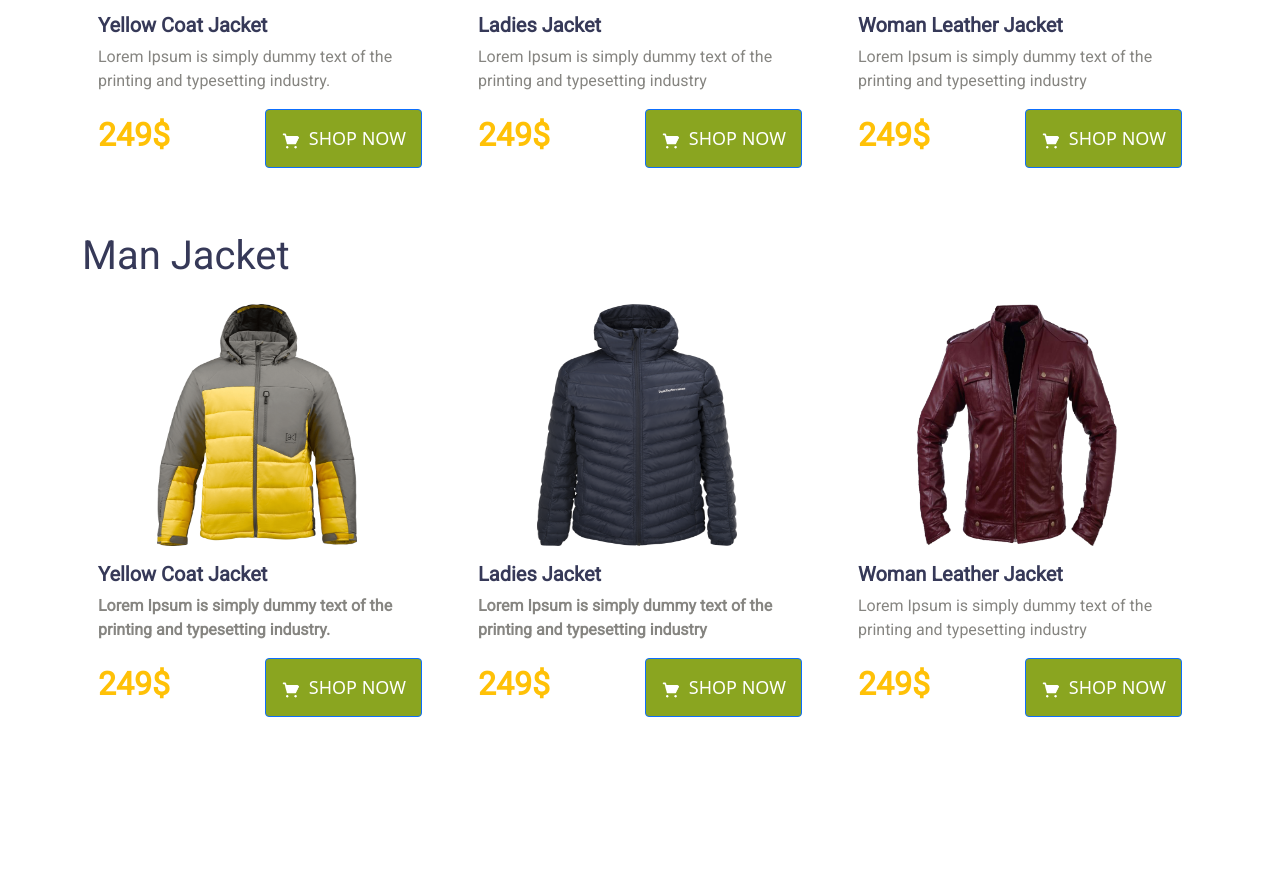
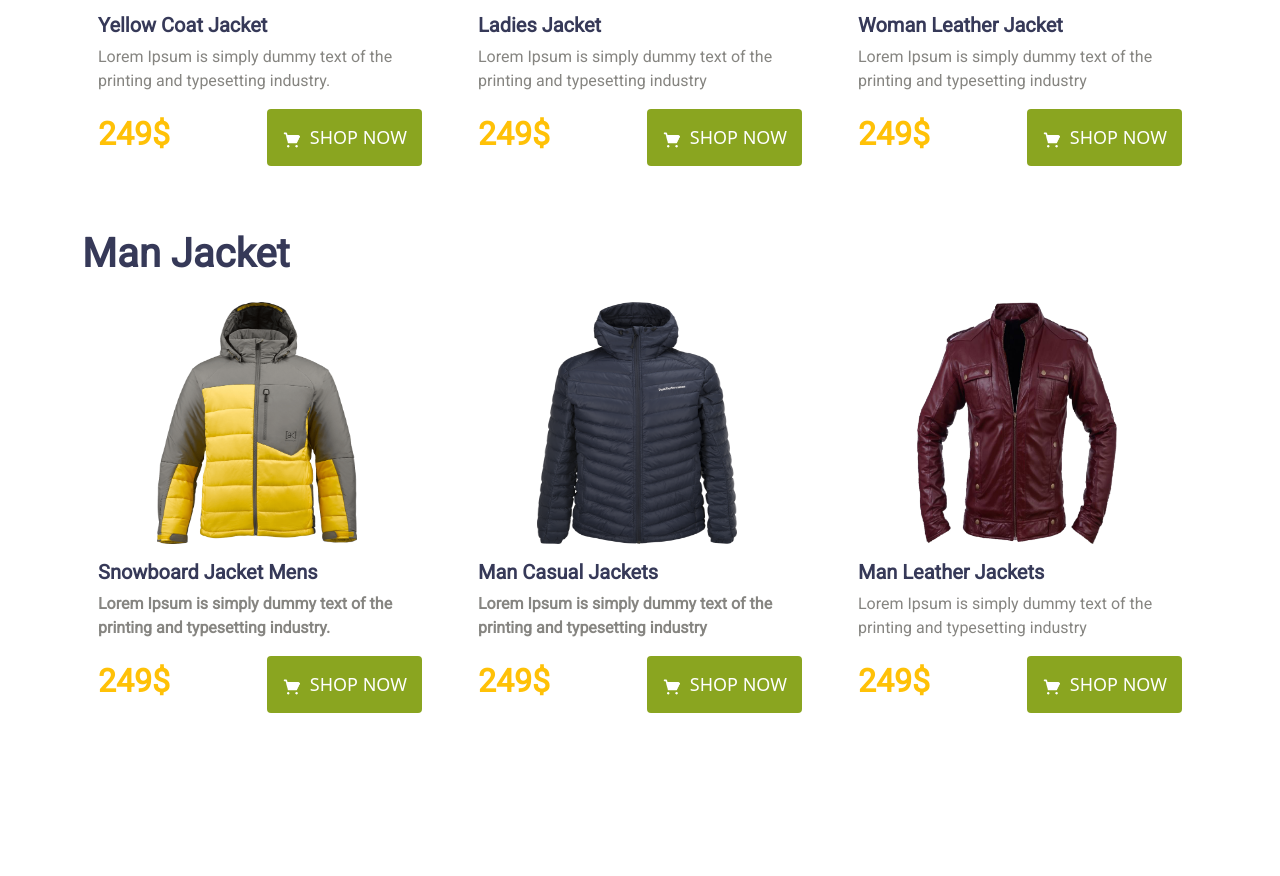
Before and after one commit to rangerbd/penguin-ecommerce, a plain HTML site: page index.html in a window 1280 px wide. Shown: the part 988-1864 px from the top of the page. Drawn offline with nearby package versions, Linux system fonts and the light colour scheme.

Commit message:
font modify

```diff
--- a/index.html
+++ b/index.html
@@ -76,7 +76,7 @@
     <!--------womans jacket------->
 
     <section class="container mt-5">
-      <h1>WOMANS JACKET</h1>
+      <h1 class="fw-bold">WOMANS JACKET</h1>
       <div class="mt-3">
         <div class="row row-cols-1 row-cols-md-3 g-4">
           <div class="col">
@@ -91,7 +91,7 @@
                   <div class="d-flex justify-content-between align-items-center">
                     <h2 class="fw-bold text-warning ">249$</h2>
 
-                      <div class="btn btn-primary "><img class="cart-logo" src="images/Logo, Icon/shopping-cart 1.png">SHOP NOW</div>
+                      <div class="btn btn-primary border-0"><img class="cart-logo" src="images/Logo, Icon/shopping-cart 1.png">SHOP NOW</div>
 
 
                   </div>
@@ -108,7 +108,7 @@
                   printing and typesetting industry</p>
                   <div class="d-flex justify-content-between align-items-center">
                     <h2 class="fw-bold text-warning ">249$</h2>
-                    <div class="btn btn-primary"><img class="cart-logo"src="images/Logo, Icon/shopping-cart 1.png">SHOP NOW</div>
+                    <div class="btn btn-primary border-0"><img class="cart-logo"src="images/Logo, Icon/shopping-cart 1.png">SHOP NOW</div>
                   </div>
               </div>
             </div>
@@ -124,7 +124,7 @@
 
                   <div class="d-flex justify-content-between align-items-center">
                     <h2 class="fw-bold text-warning ">249$</h2>
-                    <div class="btn btn-primary"><img class="cart-logo"src="images/Logo, Icon/shopping-cart 1.png">SHOP NOW</div>
+                    <div class="btn btn-primary border-0"><img class="cart-logo"src="images/Logo, Icon/shopping-cart 1.png">SHOP NOW</div>
                   </div>
               </div>
             </div>
@@ -136,21 +136,21 @@
     </section>
 
     <section class="container mt-5">
-      <h1>Man Jacket</h1>
+      <h1 class="fw-bold">Man Jacket</h1>
       <div class="mt-3">
         <div class="row row-cols-1 row-cols-md-3 g-4 ">
           <div class="col">
             <div class="card h-100 mborder">
               <img src="images/Image/image 11.png" class="card-img-top resz pt-2" alt="...">
               <div class="card-body">
-                <h5 class="card-title fw-bold">Yellow Coat Jacket</h5>
+                <h5 class="card-title fw-bold">Snowboard Jacket Mens</h5>
                 <p class="card-text fw-bold">Lorem Ipsum is simply dummy text of the
 
                   printing and typesetting industry.</p>
 
                   <div class="d-flex justify-content-between align-items-center">
                     <h2 class="fw-bold text-warning ">249$</h2>
-                    <div class="btn btn-primary"><img class="cart-logo"src="images/Logo, Icon/shopping-cart 1.png">SHOP NOW</div>
+                    <div class="btn btn-primary border-0"><img class="cart-logo"src="images/Logo, Icon/shopping-cart 1.png">SHOP NOW</div>
                   </div>
               </div>
             </div>
@@ -159,13 +159,13 @@
             <div class="card h-100 mborder">
               <img src="images/Image/toppng 1.png" class="card-img-top resz pt-2" alt="...">
               <div class="card-body">
-                <h5 class="card-title fw-bold">Ladies Jacket</h5>
+                <h5 class="card-title fw-bold">Man Casual Jackets</h5>
                 <p class="card-text fw-bold">Lorem Ipsum is simply dummy text of the
 
                   printing and typesetting industry</p>
                   <div class="d-flex justify-content-between align-items-center">
                     <h2 class="fw-bold text-warning ">249$</h2>
-                    <div class="btn btn-primary"><img class="cart-logo"src="images/Logo, Icon/shopping-cart 1.png">SHOP NOW</div>
+                    <div class="btn btn-primary border-0"><img class="cart-logo"src="images/Logo, Icon/shopping-cart 1.png">SHOP NOW</div>
                   </div>
               </div>
             </div>
@@ -174,14 +174,14 @@
             <div class="card h-100 mborder">
               <img src="images/Image/vippng 1.png" class="card-img-top resz pt-2" alt="...">
               <div class="card-body">
-                <h5 class="card-title fw-bold">Woman Leather Jacket</h5>
+                <h5 class="card-title fw-bold">Man Leather Jackets</h5>
                 <p class="card-text">Lorem Ipsum is simply dummy text of the
 
                   printing and typesetting industry</p>
 
                   <div class="d-flex justify-content-between align-items-center">
                     <h2 class="fw-bold text-warning ">249$</h2>
-                    <div class="btn btn-primary"><img class="cart-logo"src="images/Logo, Icon/shopping-cart 1.png">SHOP NOW</div>
+                    <div class="btn btn-primary border-0"><img class="cart-logo"src="images/Logo, Icon/shopping-cart 1.png">SHOP NOW</div>
                   </div>
               </div>
             </div>
@@ -191,6 +191,8 @@
       </div>
 
     </section>
+
+    <!--------------asdc---------->
 
     <section class="detail-section">
       <div class="container mt-5">
@@ -238,6 +240,8 @@
       </div>
     </section>
 
+    <!------------------user review-------------------->
+
 
 
 
```
